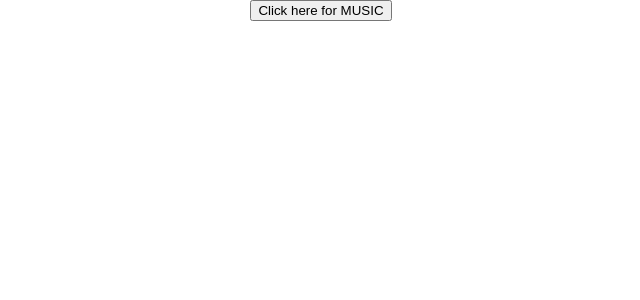
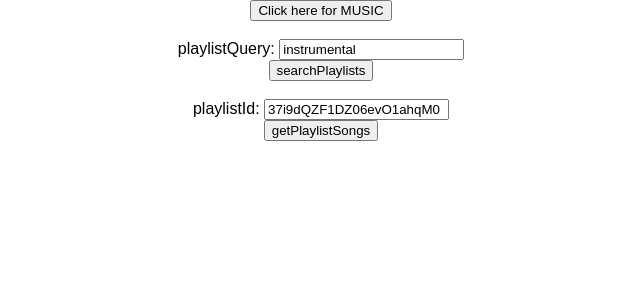
Before and after one commit to ChrisLouie10/Team-Marvel, a React (Create React App) app in the folder client/: page /spotify in a window 1280 px wide. Shown: the top 300 px of the page, without its empty margins (319-959 px from the left). Built offline with nearby package versions, Linux system fonts and the light colour scheme; no server answers; what spotify-web-api-node would draw is missing.

Commit message:
processed Spotify response for searchPlaylists and getPlaylist

```diff
--- a/client/src/components/SpotifyAPI.js
+++ b/client/src/components/SpotifyAPI.js
@@ -11,10 +11,65 @@ const spotifyApi = new SpotifyWebApi({
 const SpotifyAPI = () => {
   const accessToken = useAuth()
 
+  const [playlistQuery, setPlaylistQuery] = useState('instrumental')
+  const [playlistId, setPlaylistId] = useState('37i9dQZF1DZ06evO1ahqM0')
+
   useEffect(() => {
     if (!accessToken) return;
     spotifyApi.setAccessToken(accessToken);
   }, [accessToken]);
+
+  /*
+  calls Spotify's endpoint that searches for playlists based on input query
+  processes search results into an array of playlist objects
+  */
+  function searchPlaylists() {
+    var processedPlaylists = []
+    spotifyApi.searchPlaylists(playlistQuery)
+      .then((data) => {
+        // only take necessary info from playlists
+        if (data.body) {
+          return data.body.playlists.items.map(
+            playlist => ({
+              name: playlist.name,
+              description: playlist.description,
+              id: playlist.id,
+            })
+          )}
+        })
+
+      // get list of songs for every playlist and add song data to playlist object
+      .then(playlistsNoSongs => {
+        return playlistsNoSongs.map(playlist =>
+          getPlaylistSongs(playlist.id)
+          .then(songsData => ({...playlist, songs: songsData})))
+      })
+
+      // take out playlist object from Promise object
+      .then(playlistsWSongs =>
+        playlistsWSongs.forEach(promise =>
+          promise.then(playlist => processedPlaylists.push(playlist))
+      ))
+      .then(() => console.log(playlistQuery, processedPlaylists))
+      .catch(err => console.log(err))
+  }
+
+  // gets list of song objects
+  async function getPlaylistSongs(playlistId) {
+    var songs = []
+    await spotifyApi.getPlaylist(playlistId)
+    .then((data) => {
+      // get necessary song info
+      return data.body.tracks.items.map(song => ({
+          name: song.track.name,
+          mp3: song.track.preview_url
+      }))
+    })
+    .then(allSongs => songs = allSongs)
+    // .then(console.log)
+    .catch(err => console.log(err));
+    return songs
+  }
 
   const handleChange = (e) => {
 
@@ -31,13 +86,6 @@ const SpotifyAPI = () => {
     //   })
     // })
 
-    // Get playlist
-    spotifyApi.getPlaylist('37i9dQZF1DZ06evO1ahqM0')
-    .then((data) => {
-      console.log('Some information about this playlist', data.body);
-    })
-    .catch(err => console.log(err));
-
     // Plays preview of Love On Top - Beyonce
     var sound = new Howl({
       src: ['https://p.scdn.co/mp3-preview/fa3f9a99a6fba8250b0f85669743fba3bf695c22?cid=a98c89e338374cecbfd3b95f1c127547'],
@@ -48,8 +96,22 @@ const SpotifyAPI = () => {
   }
 
   return (
-    <div>
+    <div style={{display: 'flex', flexDirection: 'column', alignItems: 'center', justifyContent: 'center'}}>
       <button onClick={handleChange}>Click here for MUSIC</button>
+
+      <br></br>
+      <div>
+        <label>playlistQuery: </label>
+        <input type='text' value={playlistQuery} onChange={e => setPlaylistQuery(e.target.value)}></input>
+      </div>
+      <button onClick={searchPlaylists}>searchPlaylists</button>
+
+      <br></br>
+      <div>
+        <label>playlistId: </label>
+        <input type='text' value={playlistId} onChange={e => setPlaylistId(e.target.value)}></input>
+      </div>
+      <button onClick={e => getPlaylistSongs(playlistId).then(console.log)}>getPlaylistSongs</button>
     </div>
   )
 }
```
